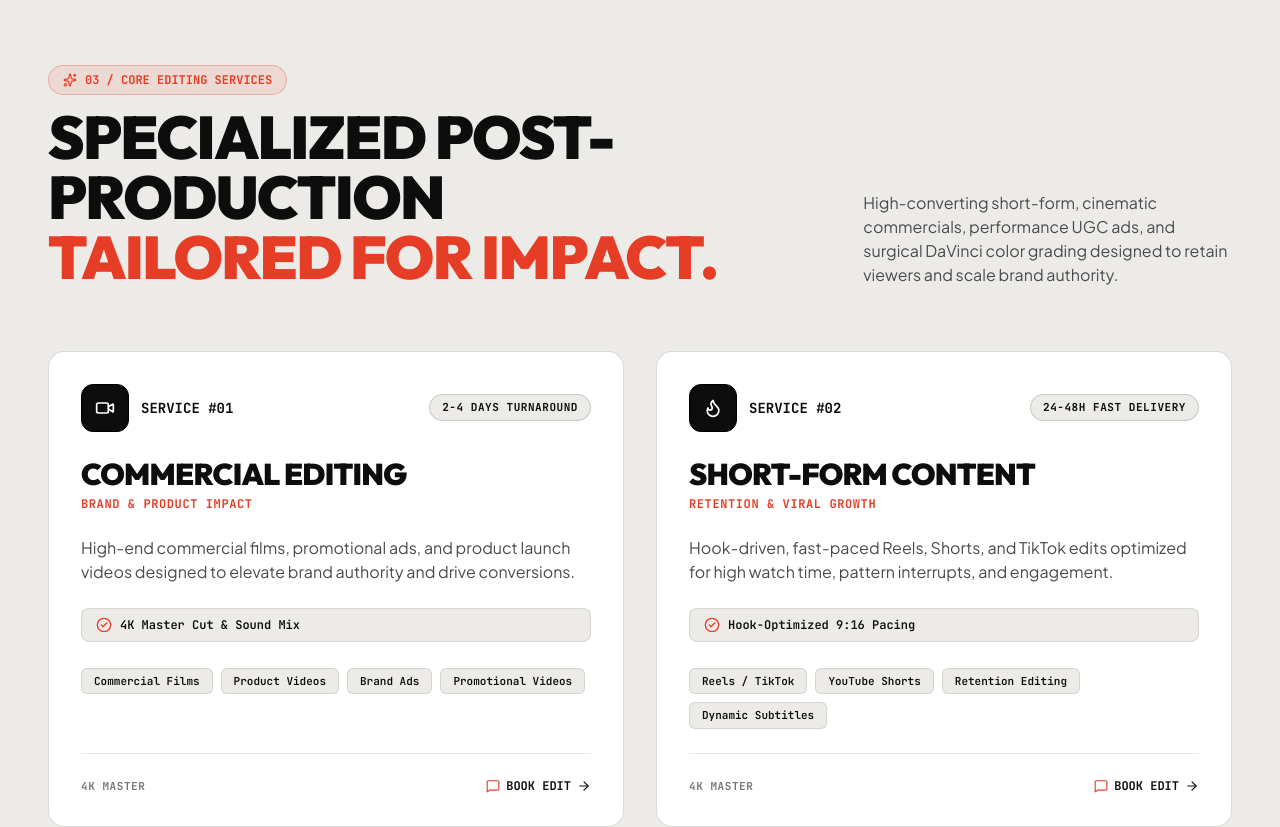
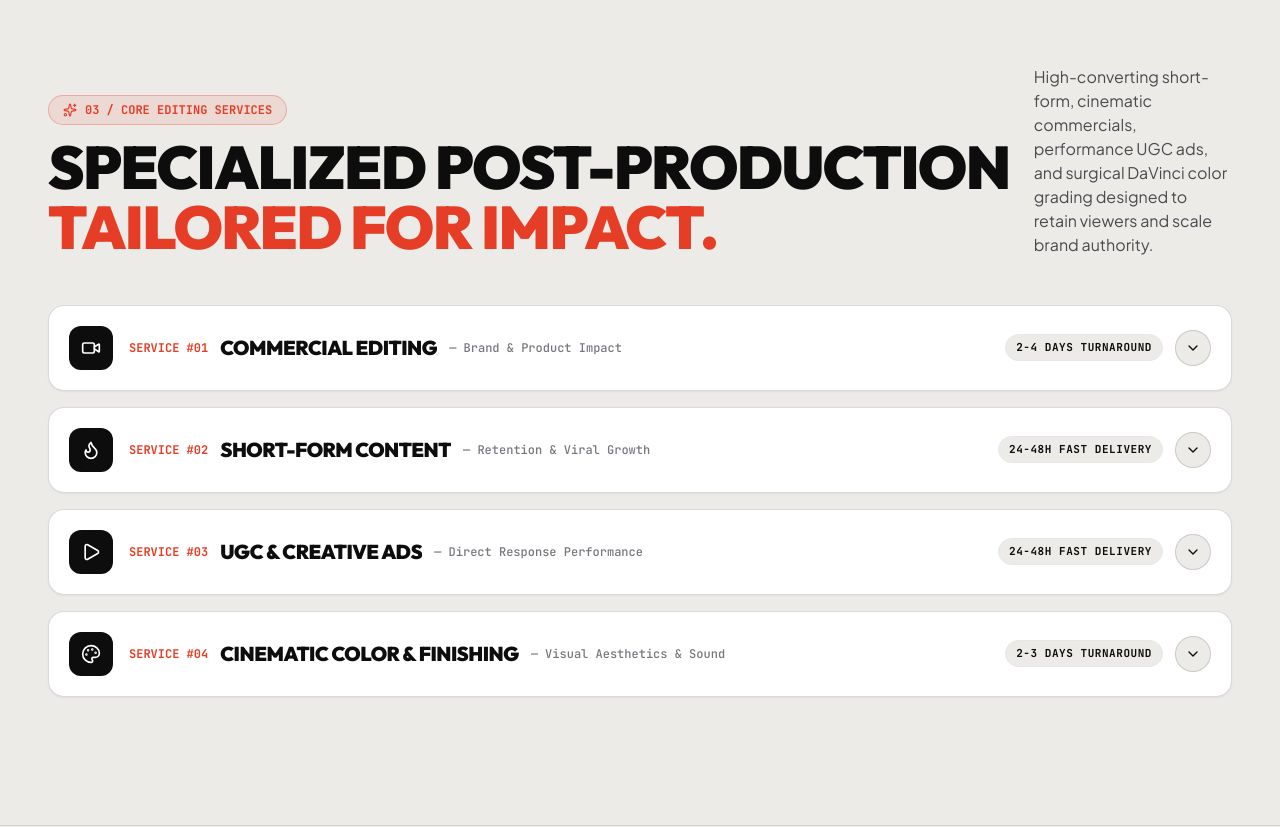
Before and after one commit to Dhruv0055/dhruvdobariya-portfolio, a React (Vite) app: page / in a window 1280 px wide. Shown: the part 4740-5567 px from the top of the page. Built offline with nearby package versions, Linux system fonts and the light colour scheme.

Commit message:
Update Services section with 2-line header and collapsible horizontal accordion boxes with arrow toggle

```diff
--- a/src/components/home/ServicesSection.tsx
+++ b/src/components/home/ServicesSection.tsx
@@ -1,9 +1,12 @@
-import React from 'react';
-import { ArrowRight, Sparkles, Video, Flame, Play, Palette, MessageSquare, CheckCircle2 } from 'lucide-react';
+import React, { useState } from 'react';
+import { motion, AnimatePresence } from 'framer-motion';
+import { ArrowRight, Sparkles, Video, Flame, Play, Palette, MessageSquare, CheckCircle2, ChevronDown } from 'lucide-react';
 import { portfolioData } from '../../data/portfolioData';
 import { ScrollReveal } from '../ui/ScrollReveal';
 
 export const ServicesSection: React.FC = () => {
+  const [openIndex, setOpenIndex] = useState<number | null>(null);
+
   const serviceIcons = [
     {
       icon: Video,
@@ -30,7 +33,7 @@ export const ServicesSection: React.FC = () => {
   return (
     <section id="services" className="py-14 sm:py-24 md:py-32 px-4 sm:px-6 md:px-12 max-w-7xl mx-auto border-t border-[#0D0D0D]/10 relative bg-[#ECEBE8]">
       {/* Header */}
-      <div className="flex flex-col md:flex-row md:items-end justify-between gap-4 sm:gap-6 mb-8 sm:mb-16 relative">
+      <div className="flex flex-col md:flex-row md:items-end justify-between gap-4 sm:gap-6 mb-8 sm:mb-12 relative">
         <div className="space-y-2 sm:space-y-3">
           <ScrollReveal direction="down">
             <div className="inline-flex items-center gap-1.5 sm:gap-2 px-3 sm:px-3.5 py-1 sm:py-1.5 bg-[#E63E26]/10 border border-[#E63E26]/30 rounded-full text-[11px] sm:text-xs font-mono text-[#E63E26] font-bold">
@@ -40,11 +43,9 @@ export const ServicesSection: React.FC = () => {
           </ScrollReveal>
 
           <ScrollReveal delay={0.1}>
-            <h2 className="text-2xl sm:text-5xl md:text-6xl font-display font-black uppercase tracking-tight text-[#0D0D0D] leading-tight">
-              SPECIALIZED POST-PRODUCTION <br />
-              <span className="text-[#E63E26]">
-                TAILORED FOR IMPACT.
-              </span>
+            <h2 className="text-[17px] xs:text-xl sm:text-3xl md:text-5xl lg:text-6xl font-display font-black uppercase tracking-tight text-[#0D0D0D] leading-[1.1]">
+              <span className="block whitespace-nowrap">SPECIALIZED POST-PRODUCTION</span>
+              <span className="block text-[#E63E26] whitespace-nowrap">TAILORED FOR IMPACT.</span>
             </h2>
           </ScrollReveal>
         </div>
@@ -56,55 +57,108 @@ export const ServicesSection: React.FC = () => {
         </ScrollReveal>
       </div>
 
-      {/* 4 Professional Service Cards Grid */}
-      <div className="grid grid-cols-1 md:grid-cols-2 gap-4 sm:gap-6 lg:gap-8 relative">
+      {/* Horizontal Compact Services Accordion Boxes */}
+      <div className="space-y-3 sm:space-y-4 relative">
         {portfolioData.services.map((service, index) => {
           const config = serviceIcons[index] || serviceIcons[0];
           const IconComponent = config.icon;
+          const isOpen = openIndex === index;
 
           return (
-            <ScrollReveal key={service.number} delay={0.08 * index}>
-              <div className="group relative h-full bg-white hover:bg-white border border-[#0D0D0D]/15 hover:border-[#E63E26] rounded-xl sm:rounded-2xl p-5 sm:p-8 transition-all duration-300 hover:-translate-y-1 hover:shadow-xl overflow-hidden flex flex-col justify-between">
-                <div className="space-y-4 sm:space-y-6 relative">
-                  {/* Top Bar: Number & Icon Badge */}
-                  <div className="flex items-center justify-between">
-                    <div className="flex items-center gap-2.5 sm:gap-3">
-                      <div className="w-10 h-10 sm:w-12 sm:h-12 rounded-lg sm:rounded-xl bg-[#0D0D0D] border border-black group-hover:bg-[#E63E26] group-hover:border-[#E63E26] flex items-center justify-center text-white transition-all shadow-inner group-hover:scale-105">
-                        <IconComponent className="w-4 h-4 sm:w-5 sm:h-5 text-white transition-colors" />
+            <ScrollReveal key={service.number} delay={0.05 * index}>
+              <div
+                className={`group rounded-xl sm:rounded-2xl border transition-all duration-300 bg-white shadow-sm overflow-hidden ${
+                  isOpen
+                    ? 'border-[#E63E26] shadow-md'
+                    : 'border-[#0D0D0D]/15 hover:border-[#E63E26]/60 hover:shadow-md'
+                }`}
+              >
+                {/* Horizontal Header Box - Click to Open / Close */}
+                <div
+                  role="button"
+                  tabIndex={0}
+                  onClick={() => setOpenIndex(isOpen ? null : index)}
+                  onKeyDown={(e) => {
+                    if (e.key === 'Enter' || e.key === ' ') {
+                      e.preventDefault();
+                      setOpenIndex(isOpen ? null : index);
+                    }
+                  }}
+                  className="w-full flex items-center justify-between p-3.5 sm:p-5 cursor-pointer select-none"
+                >
+                  {/* Left: Icon + Number + Title & Subtitle */}
+                  <div className="flex items-center gap-3 sm:gap-4 min-w-0">
+                    <div
+                      className={`w-9 h-9 sm:w-11 sm:h-11 rounded-lg sm:rounded-xl flex items-center justify-center shrink-0 transition-all duration-300 ${
+                        isOpen
+                          ? 'bg-[#E63E26] text-white shadow-sm'
+                          : 'bg-[#0D0D0D] text-white group-hover:bg-[#E63E26]'
+                      }`}
+                    >
+                      <IconComponent className="w-4 h-4 sm:w-5 sm:h-5 text-white" />
                     </div>
-                      <span className="font-mono text-xs sm:text-sm font-black text-[#0D0D0D] group-hover:text-[#E63E26] transition-colors">
+
+                    <div className="flex flex-col sm:flex-row sm:items-center gap-0.5 sm:gap-3 min-w-0">
+                      <span className="font-mono text-[10px] sm:text-xs font-bold text-[#E63E26] shrink-0">
                         SERVICE #{service.number}
                       </span>
+                      <h3 className="text-sm sm:text-lg md:text-xl font-display font-black text-[#0D0D0D] group-hover:text-[#E63E26] transition-colors uppercase tracking-tight truncate">
+                        {service.title}
+                      </h3>
+                      <span className="hidden lg:inline-block text-xs font-mono text-[#76767D] font-medium truncate">
+                        — {service.subtitle}
+                      </span>
+                    </div>
                   </div>
 
-                    <span className="px-2.5 sm:px-3 py-0.5 sm:py-1 rounded-full text-[10px] sm:text-[11px] font-mono font-bold tracking-wider uppercase border border-[#0D0D0D]/15 bg-[#ECEBE8] text-[#0D0D0D]">
+                  {/* Right: Turnaround Pill + Arrow Open Feature */}
+                  <div className="flex items-center gap-2 sm:gap-3 shrink-0 ml-2">
+                    <span className="hidden sm:inline-block px-2.5 py-0.5 sm:py-1 rounded-full text-[10px] sm:text-[11px] font-mono font-bold tracking-wider uppercase border border-[#0D0D0D]/12 bg-[#ECEBE8] text-[#0D0D0D]">
                       {config.turnaround}
                     </span>
+
+                    <div
+                      className={`w-8 h-8 sm:w-9 sm:h-9 rounded-full flex items-center justify-center border transition-all duration-300 ${
+                        isOpen
+                          ? 'bg-[#E63E26] border-[#E63E26] text-white rotate-180'
+                          : 'bg-[#ECEBE8] border-[#0D0D0D]/15 text-[#0D0D0D] group-hover:border-[#E63E26] group-hover:text-[#E63E26]'
+                      }`}
+                    >
+                      <ChevronDown className="w-4 h-4 sm:w-4.5 sm:h-4.5 transition-transform duration-300" />
+                    </div>
+                  </div>
                 </div>
 
-                  {/* Title & Subtitle */}
-                  <div className="space-y-1">
-                    <h3 className="text-lg sm:text-2xl md:text-3xl font-display font-black text-[#0D0D0D] group-hover:text-[#E63E26] transition-colors uppercase tracking-tight">
-                      {service.title}
-                    </h3>
-                    <p className="text-[10px] sm:text-xs font-mono text-[#E63E26] font-bold tracking-wider uppercase">
+                {/* Collapsible Content - Opens smoothly with arrow */}
+                <AnimatePresence initial={false}>
+                  {isOpen && (
+                    <motion.div
+                      key={`content-${service.number}`}
+                      initial={{ height: 0, opacity: 0 }}
+                      animate={{ height: 'auto', opacity: 1 }}
+                      exit={{ height: 0, opacity: 0 }}
+                      transition={{ duration: 0.28, ease: 'easeInOut' }}
+                      className="overflow-hidden"
+                    >
+                      <div className="px-3.5 sm:px-5 pb-4 sm:pb-6 pt-2 border-t border-[#0D0D0D]/10 space-y-4">
+                        {/* Subtitle visible on smaller screens */}
+                        <p className="lg:hidden text-[11px] font-mono text-[#E63E26] font-bold uppercase">
                           {service.subtitle}
                         </p>
-                  </div>
 
                         {/* Description */}
-                  <p className="text-xs sm:text-sm md:text-base text-[#4A4A4F] font-sans font-normal leading-relaxed">
+                        <p className="text-xs sm:text-sm md:text-base text-[#4A4A4F] font-sans leading-relaxed">
                           {service.description}
                         </p>
 
-                  {/* Key Feature Highlight */}
-                  <div className="flex items-center gap-2 text-[11px] sm:text-xs font-mono text-[#0D0D0D] bg-[#ECEBE8] border border-[#0D0D0D]/10 px-3 py-1.5 sm:px-3.5 sm:py-2 rounded-lg font-semibold">
+                        {/* Bullet highlight + Tags */}
+                        <div className="flex flex-wrap items-center justify-between gap-3 pt-1">
+                          <div className="inline-flex items-center gap-2 text-[11px] sm:text-xs font-mono text-[#0D0D0D] bg-[#ECEBE8] border border-[#0D0D0D]/10 px-3 py-1.5 rounded-lg font-semibold">
                             <CheckCircle2 className="w-3.5 h-3.5 sm:w-4 sm:h-4 text-[#E63E26] shrink-0" />
                             <span>{config.bullet}</span>
                           </div>
 
-                  {/* Tags */}
-                  <div className="flex flex-wrap gap-1.5 sm:gap-2 pt-0.5">
+                          <div className="flex flex-wrap gap-1.5 sm:gap-2">
                             {service.tags.map((tag) => (
                               <span
                                 key={tag}
@@ -116,23 +170,27 @@ export const ServicesSection: React.FC = () => {
                           </div>
                         </div>
 
-                {/* Card Footer: WhatsApp Quick Inquiry Link */}
-                <div className="pt-4 sm:pt-6 mt-4 sm:mt-6 border-t border-[#0D0D0D]/10 flex items-center justify-between relative">
+                        {/* Card Footer: WhatsApp Direct Link */}
+                        <div className="pt-3 sm:pt-4 border-t border-[#0D0D0D]/10 flex items-center justify-between">
                           <span className="text-[10px] sm:text-[11px] font-mono text-[#76767D] font-bold tracking-wider uppercase">
-                    4K MASTER
+                            4K MASTER • {config.turnaround}
                           </span>
 
                           <a
                             href={`https://wa.me/${portfolioData.contact.whatsappNumber}?text=Hi%20Dhruv%2C%20I%20am%20interested%20in%20your%20${encodeURIComponent(service.title)}%20service!`}
                             target="_blank"
                             rel="noopener noreferrer"
-                    className="inline-flex items-center gap-1.5 text-[11px] sm:text-xs font-mono font-bold text-[#0D0D0D] hover:text-[#E63E26] transition-colors group-hover:translate-x-1"
+                            className="inline-flex items-center gap-1.5 px-3 sm:px-4 py-2 rounded-lg bg-[#0D0D0D] hover:bg-[#E63E26] text-white text-[11px] sm:text-xs font-mono font-bold tracking-wider uppercase transition-all duration-200 shadow-sm"
                           >
-                    <MessageSquare className="w-3.5 h-3.5 text-[#E63E26]" />
-                    <span>BOOK EDIT</span>
+                            <MessageSquare className="w-3.5 h-3.5" />
+                            <span>BOOK SERVICE</span>
                             <ArrowRight className="w-3.5 h-3.5" />
                           </a>
                         </div>
+                      </div>
+                    </motion.div>
+                  )}
+                </AnimatePresence>
               </div>
             </ScrollReveal>
           );
```
Lines whose indentation alone changed are shown as unchanged.
